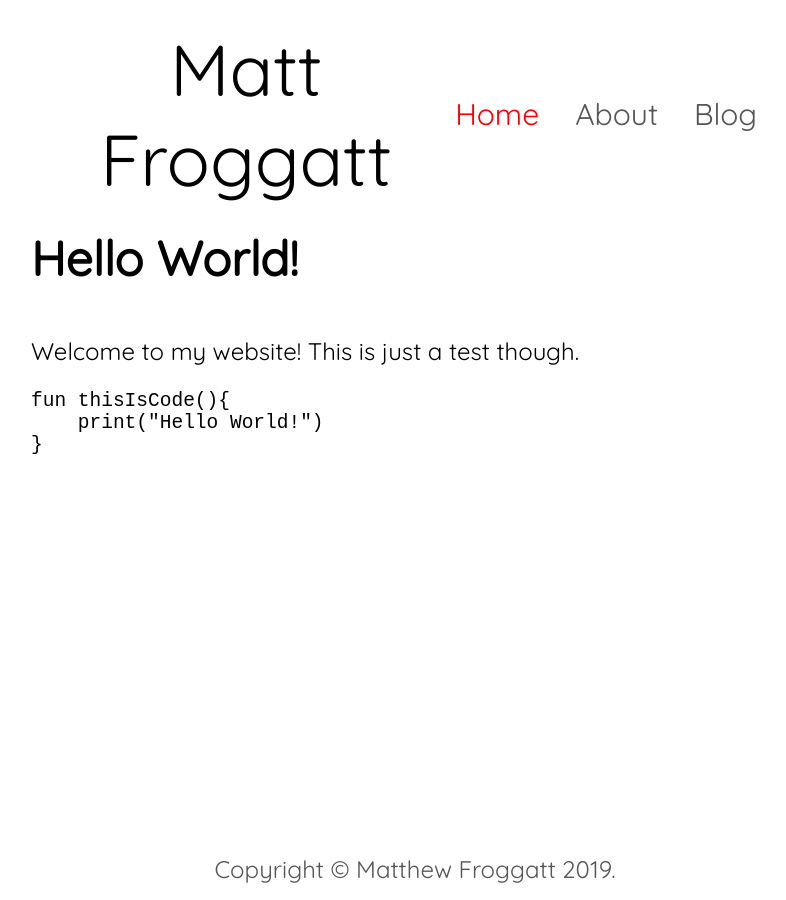
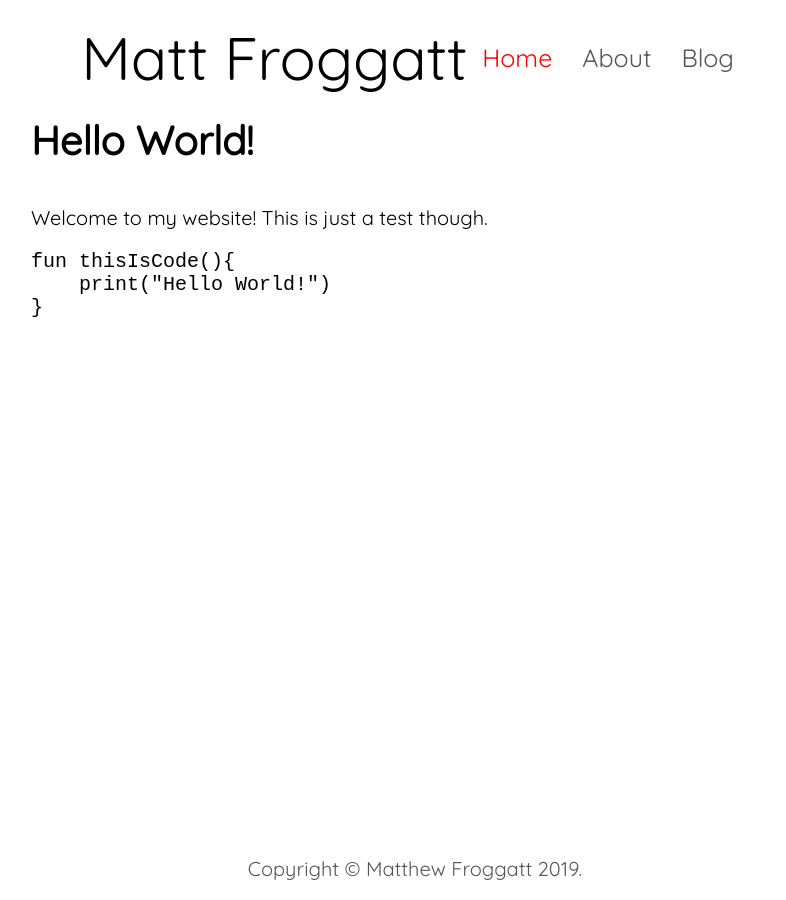
Before and after one commit to matt-froggatt/matt-froggatt.github.io, a Jekyll site: the page built from index.md, in a window 1280 px wide. Shown: the whole page, without its empty margins (225-1011 px from the left). Built offline with Jekyll 4.4.1, drawn with Linux system fonts in a browser that asks for light colours.

Commit message:
Turned font sizes even higher at low screen sizes for phones.

```diff
--- a/_sass/main.scss
+++ b/_sass/main.scss
@@ -1,7 +1,7 @@
 html{
 	background-color: white;
 	font-family: 'Quicksand', sans-serif;
-	font-size: 150%;
+	font-size: 30px;
 }
 
 *{
@@ -68,7 +68,10 @@
 	padding: 0;
 }
 
-@media screen and (min-width: 800px){
+@media screen and (min-width: 1000px){
+	html{
+		font-size: 1.25rem;
+	}
 	#main_content{
 		margin: auto;
 		width: 60%;
```
